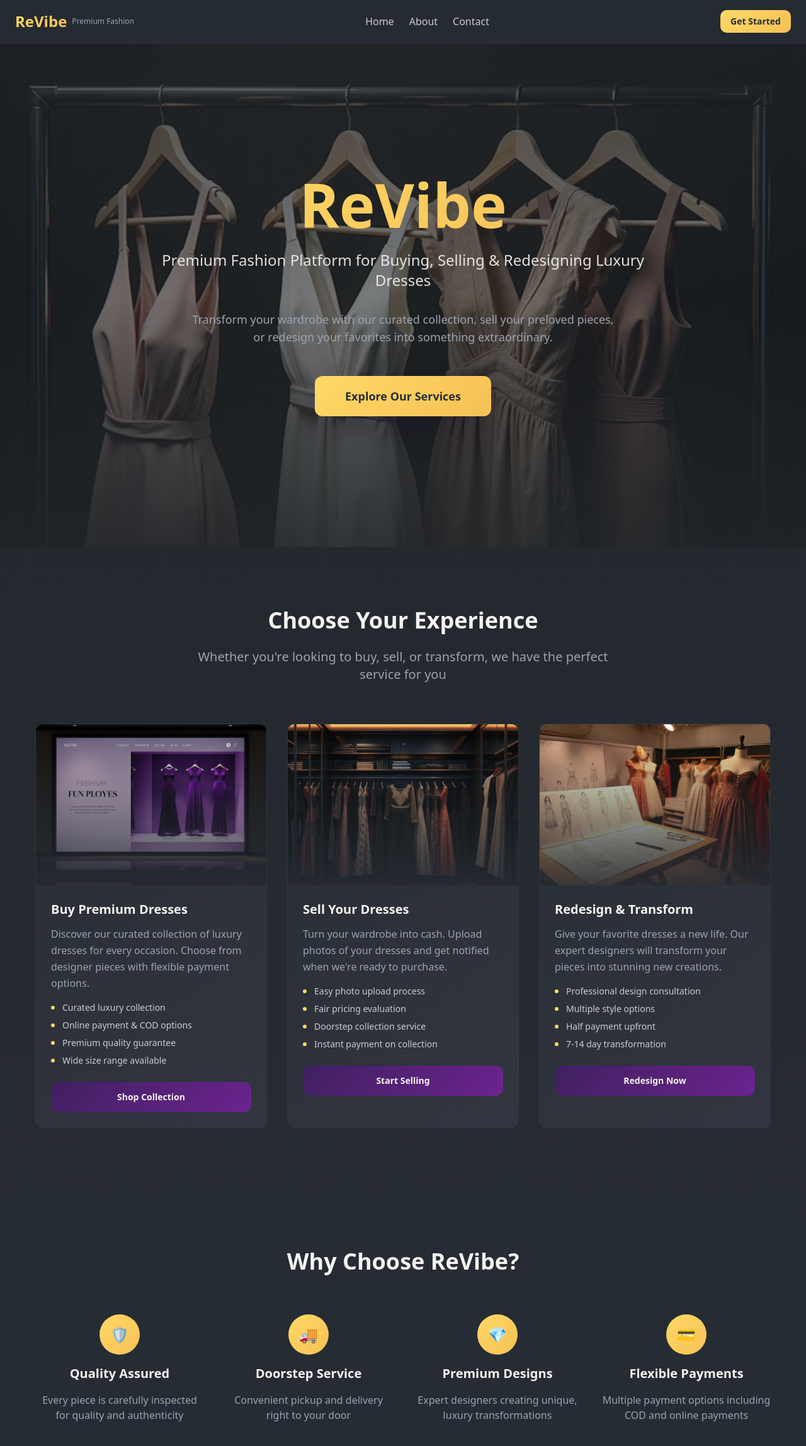
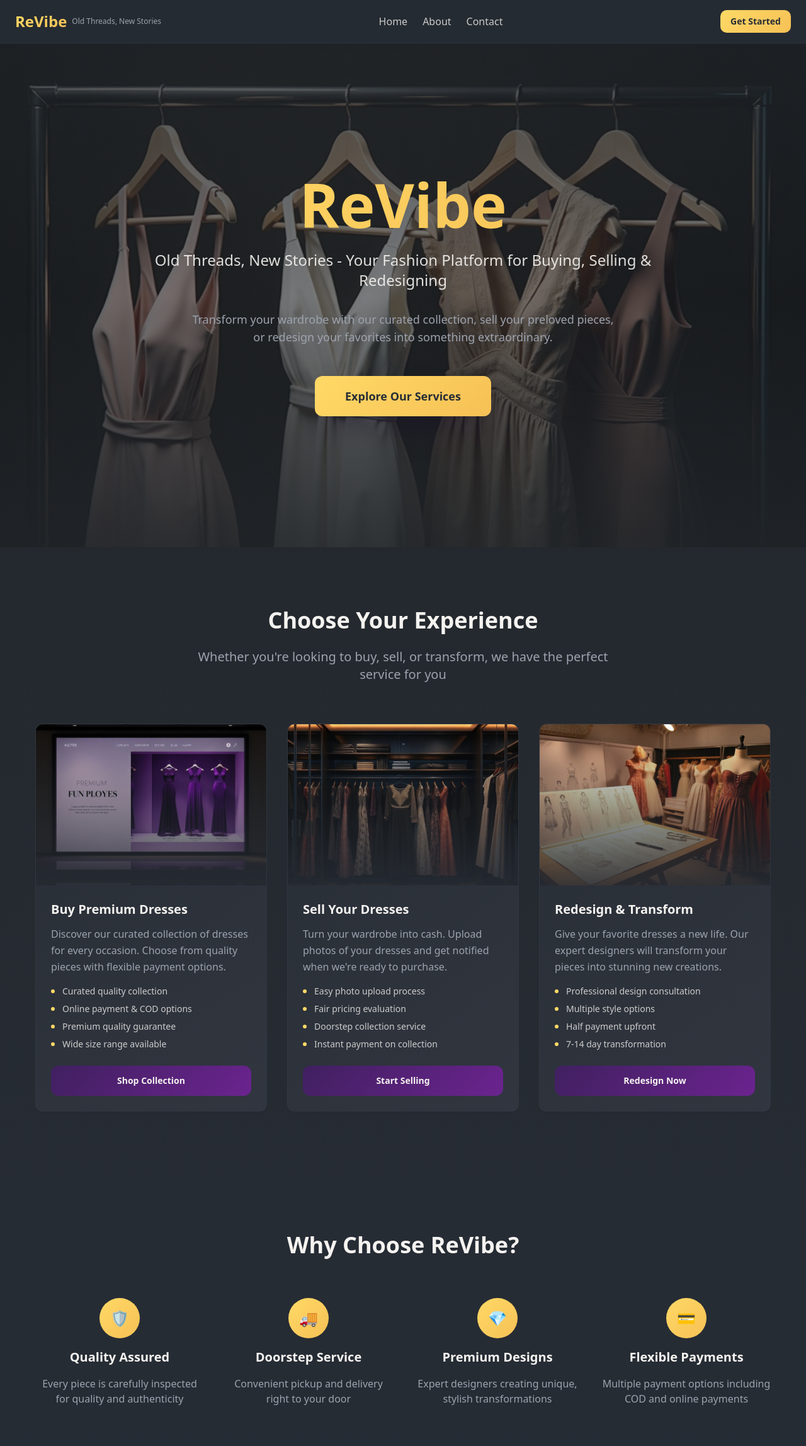
Before and after one commit to Vasudha2808/revibe-wear-reuse, a React (Vite) app: page / in a window 1280 px wide. Shown: the top 2296 px of the page at 63% size. Built offline with nearby package versions, Linux system fonts and the light colour scheme.

Commit message:
Update header with tagline
Remove "Premium Fashion" and update the tagline to "Old Threads, New Stories".

```diff
--- a/src/components/Header.tsx
+++ b/src/components/Header.tsx
@@ -9,7 +9,7 @@ const Header = () => {
             <h1 className="text-2xl font-bold bg-gradient-luxury bg-clip-text text-transparent">
               ReVibe
             </h1>
-            <span className="text-xs text-muted-foreground">Premium Fashion</span>
+            <span className="text-xs text-muted-foreground">Old Threads, New Stories</span>
           </div>
 
           <nav className="hidden md:flex items-center space-x-6">
--- a/src/pages/Buy.tsx
+++ b/src/pages/Buy.tsx
@@ -82,7 +82,7 @@ const Buy = () => {
             Premium Dress Collection
           </h1>
           <p className="text-xl text-muted-foreground max-w-2xl mx-auto">
-            Discover our curated selection of luxury dresses for every occasion
+            Discover our curated selection of dresses for every occasion
           </p>
         </div>
 
--- a/src/pages/Index.tsx
+++ b/src/pages/Index.tsx
@@ -19,7 +19,7 @@ const Index = () => {
         <div className="absolute inset-0">
           <img
             src={heroImage}
-            alt="Luxury Fashion"
+            alt="ReVibe Fashion"
             className="w-full h-full object-cover"
           />
           <div className="absolute inset-0 bg-gradient-to-b from-background/80 via-background/60 to-background/90" />
@@ -30,7 +30,7 @@ const Index = () => {
             ReVibe
           </h1>
           <p className="text-xl md:text-2xl text-foreground/90 mb-8 leading-relaxed">
-            Premium Fashion Platform for Buying, Selling & Redesigning Luxury Dresses
+            Old Threads, New Stories - Your Fashion Platform for Buying, Selling & Redesigning
           </p>
           <p className="text-lg text-muted-foreground mb-12 max-w-2xl mx-auto">
             Transform your wardrobe with our curated collection, sell your preloved pieces,
@@ -58,10 +58,10 @@ const Index = () => {
           <div className="grid grid-cols-1 lg:grid-cols-3 gap-8 max-w-7xl mx-auto">
             <ServiceCard
               title="Buy Premium Dresses"
-              description="Discover our curated collection of luxury dresses for every occasion. Choose from designer pieces with flexible payment options."
+              description="Discover our curated collection of dresses for every occasion. Choose from quality pieces with flexible payment options."
               image={buyImage}
               features={[
-                "Curated luxury collection",
+                "Curated quality collection",
                 "Online payment & COD options",
                 "Premium quality guarantee",
                 "Wide size range available"
@@ -130,7 +130,7 @@ const Index = () => {
                 <span className="text-2xl">💎</span>
               </div>
               <h3 className="text-xl font-semibold">Premium Designs</h3>
-              <p className="text-muted-foreground">Expert designers creating unique, luxury transformations</p>
+              <p className="text-muted-foreground">Expert designers creating unique, stylish transformations</p>
             </div>
 
             <div className="space-y-4">
```
